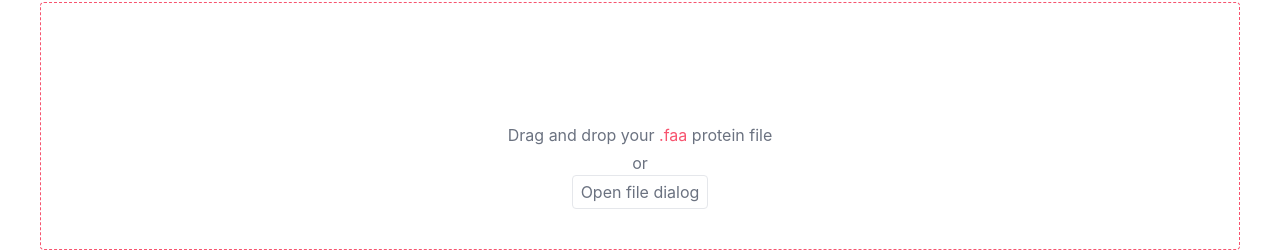
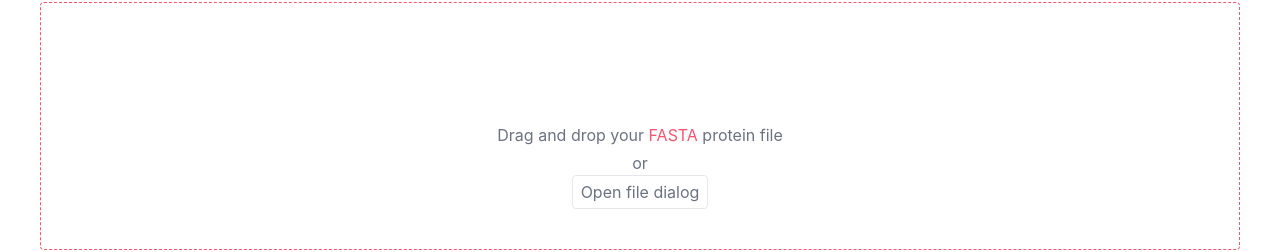
Before and after one commit to mdmparis/defense-finder-web, a React (Create React App) app: page / in a window 1280 px wide. Shown: the part 111-363 px from the top of the page. Built offline with nearby package versions, Linux system fonts and the light colour scheme; some icons are missing.

Commit message:
Fix wording

```diff
--- a/src/ProteinForm/ProteinForm.tsx
+++ b/src/ProteinForm/ProteinForm.tsx
@@ -33,7 +33,7 @@ const Dropzone = ({ onDrop }: { onDrop: DropzoneOptions['onDrop'] }) => {
       <input {...getInputProps()} />
       <CloudUploadIcon className="h-20 w-20 text-shrimp" />
       <span className="text-gray-500">
-        Drag and drop your <span className="text-shrimp">.faa</span> protein file
+        Drag and drop your <span className="text-shrimp">FASTA</span> protein file
       </span>
       <span className="text-gray-500 mt-1">or</span>
       <div>
```
